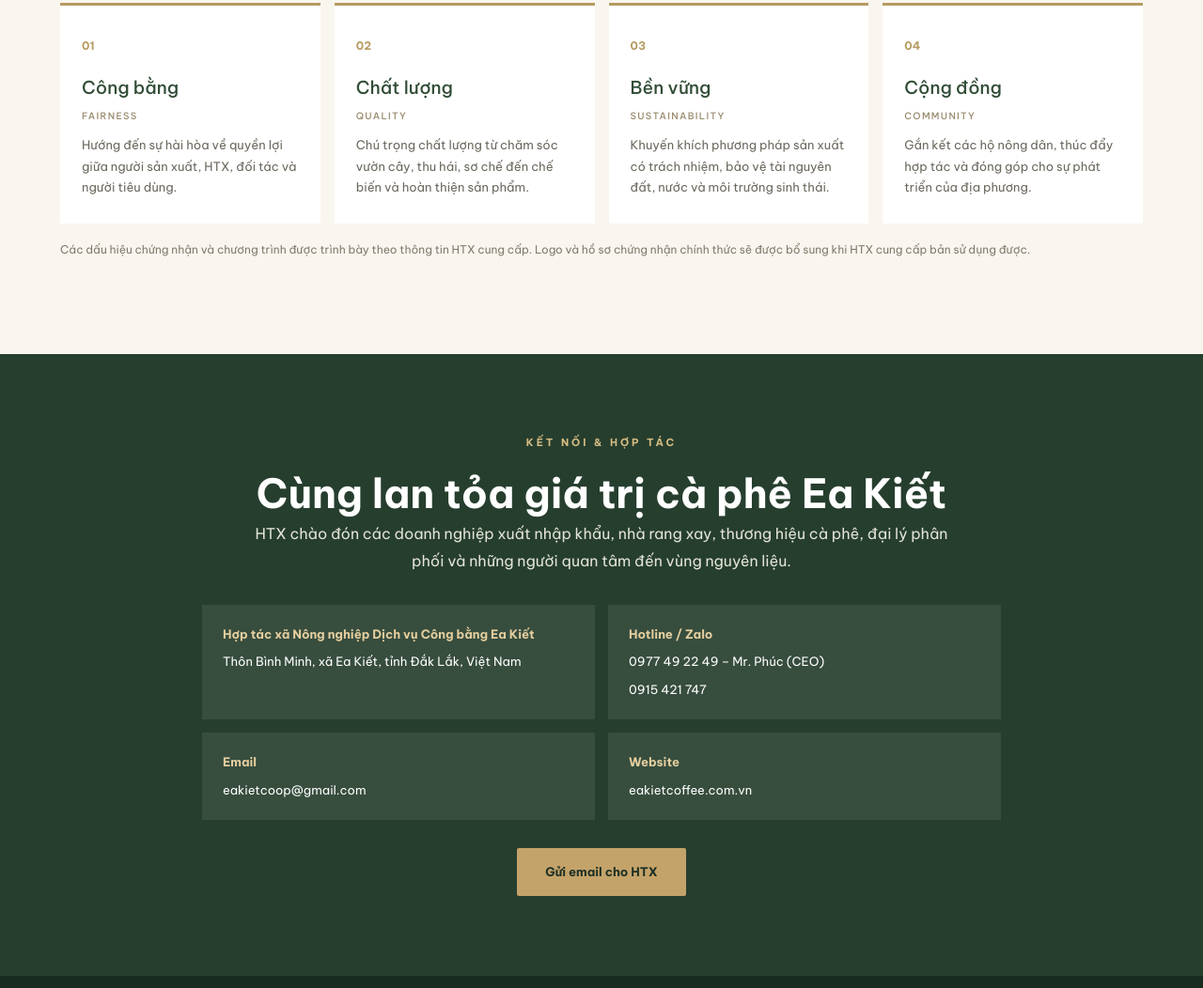
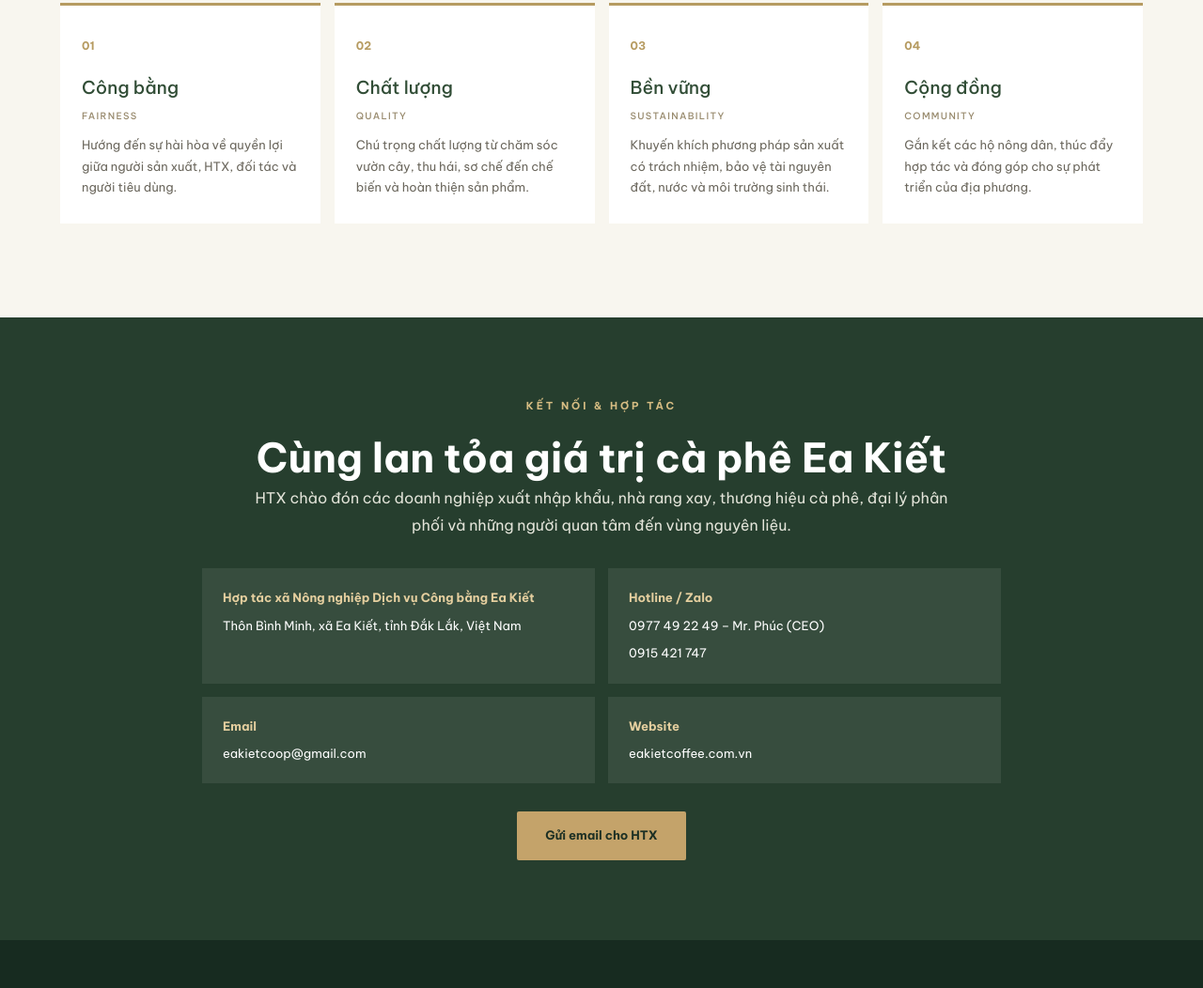
Before and after one commit to htx-eakiet/eakietcoffee-website, a plain HTML site: page about.html in a window 1280 px wide. Shown: the part 4576-5628 px from the top of the page at 94% size. Drawn offline with Linux system fonts and the light colour scheme.

Commit message:
Remove internal placeholder notes from website content

```diff
--- a/about.html
+++ b/about.html
@@ -128,7 +128,7 @@
 <article><span>03</span><h3>Bền vững <small>SUSTAINABILITY</small></h3><p>Khuyến khích phương pháp sản xuất có trách nhiệm, bảo vệ tài nguyên đất, nước và môi trường sinh thái.</p></article>
 <article><span>04</span><h3>Cộng đồng <small>COMMUNITY</small></h3><p>Gắn kết các hộ nông dân, thúc đẩy hợp tác và đóng góp cho sự phát triển của địa phương.</p></article>
 </div>
-<p class="about-cert-note">Các dấu hiệu chứng nhận và chương trình được trình bày theo thông tin HTX cung cấp. Logo và hồ sơ chứng nhận chính thức sẽ được bổ sung khi HTX cung cấp bản sử dụng được.</p>
+
 </div>
 </section>
 <section class="about-contact-section" id="contact-about">
```
